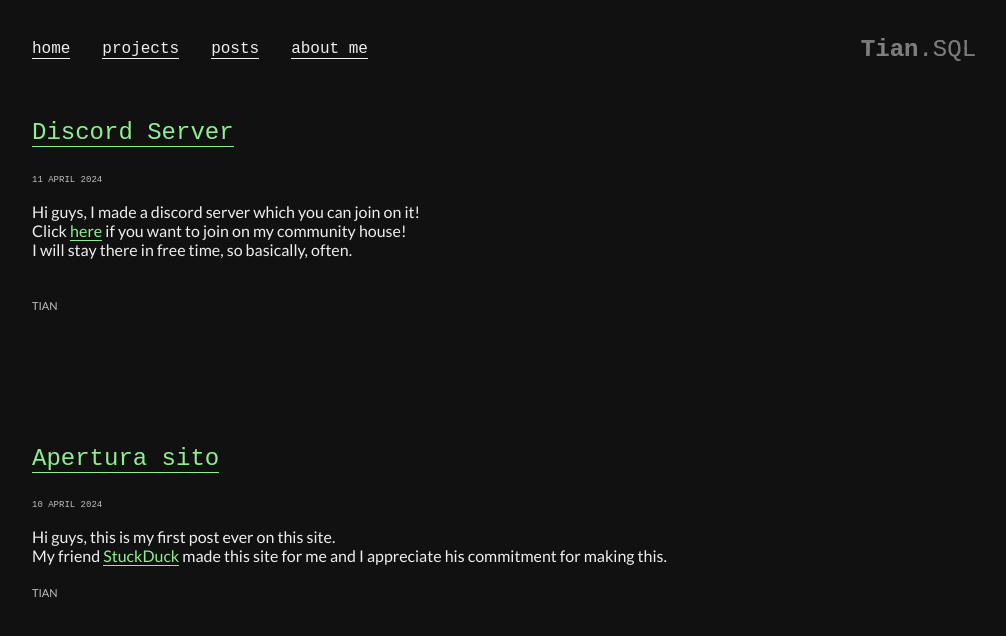
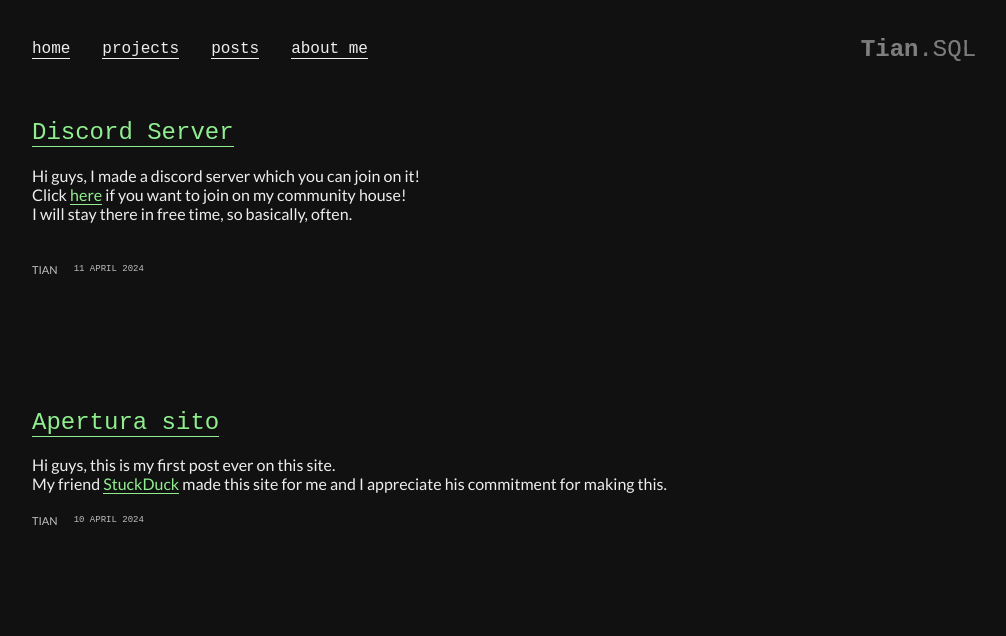
Before and after one commit to Tian-MC/tian-mc.github.io, a Jekyll site: the page built from posts.markdown, in a window 1280 px wide. Shown: the top 636 px of the page, without its empty margins (144-1150 px from the left). Built offline with Jekyll 4.4.1, drawn with Linux system fonts in a browser that asks for light colours; some web fonts are replaced.

Commit message:
Update posts.markdown

```diff
--- a/posts.markdown
+++ b/posts.markdown
@@ -9,9 +9,6 @@ listing: true
 	<h2>
 		<a href="{{ post.url }}">{{ post.title }}</a>
 	</h2>
-	<small>
-		<time datetime="{{ post.date }}">{{ post.date | date: "%-d %B %Y" }}</time>
-	</small>
 
 	<span>
 		{{ post.excerpt }}
@@ -20,6 +17,10 @@ listing: true
 	<ul class="list horizontal">
 		{% for category in post.categories %}
 		<span class="tag">{{ category }}</span>
+		<small>
+			<time datetime="{{ post.date }}">{{ post.date | date: "%-d %B %Y" }}</time>
+		</small>
+		<span class="tag">{{  }}</span>
 		{% endfor %}
 	</ul>
 </article>
```
